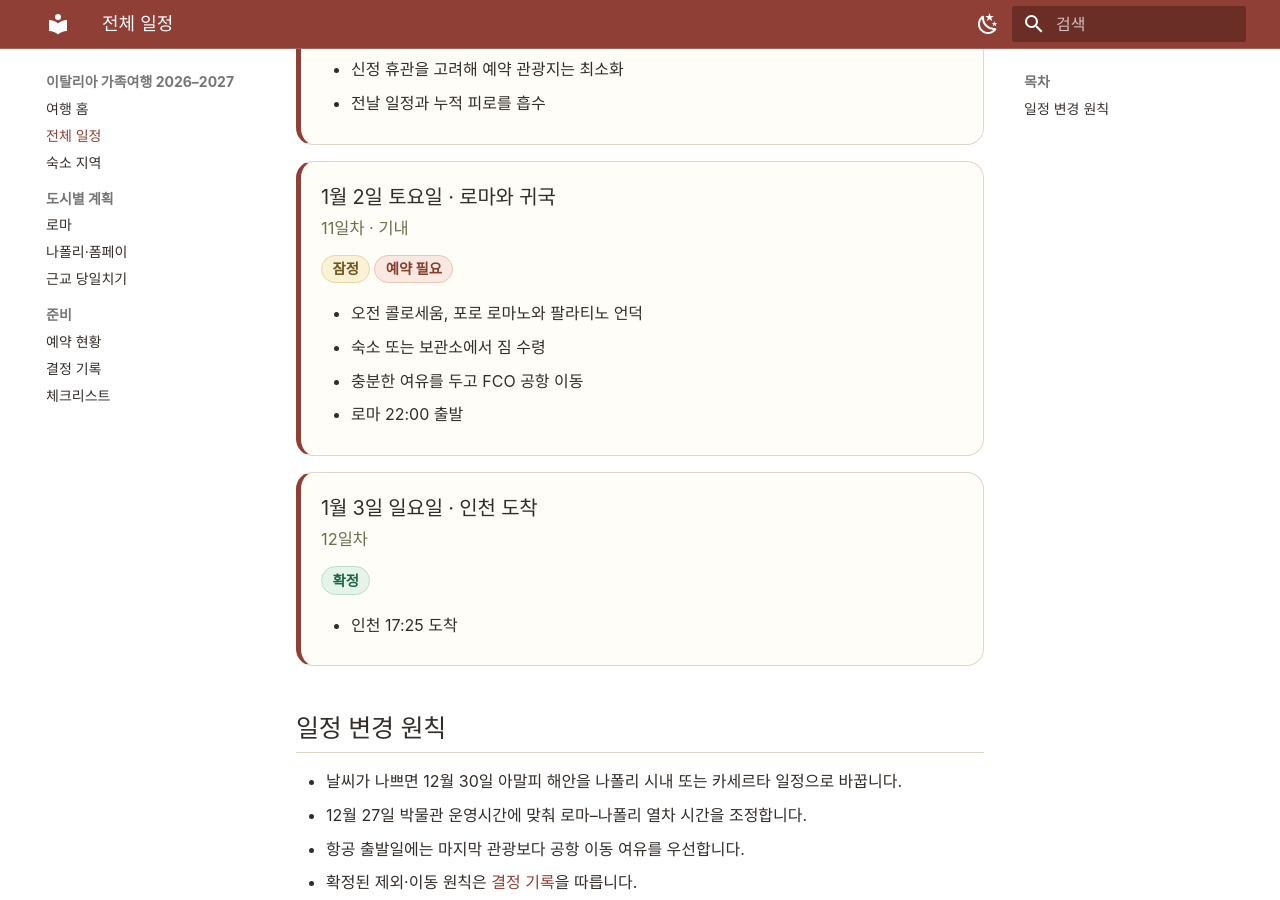
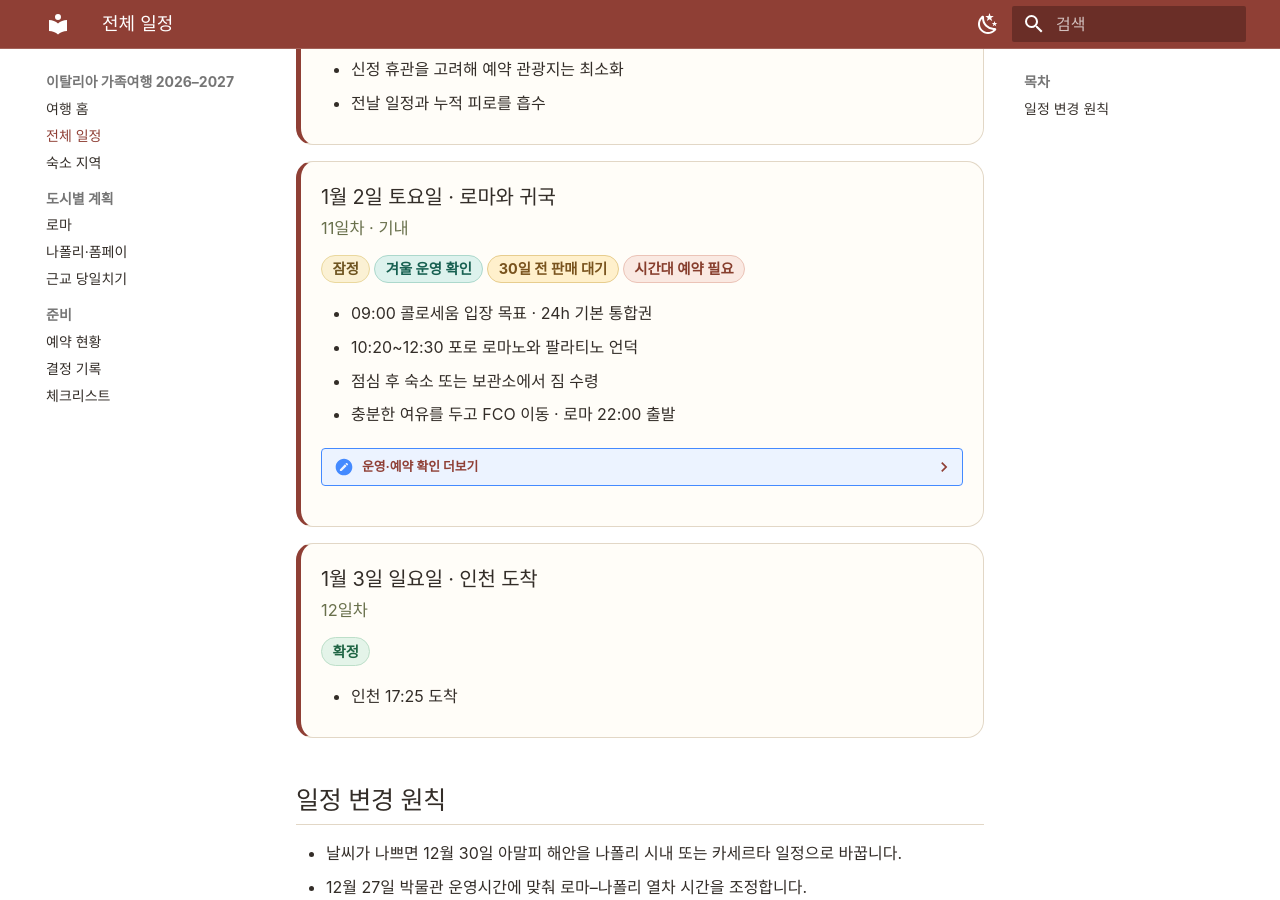
Before and after one commit to Jaeho211/italy-family-trip-2026, an MkDocs documentation site: the page built from docs/itinerary.md, in a window 1280 px wide and 900 px high, scrolled down 3601 px. Built offline with MkDocs 1.6.1 and Material for MkDocs 9.7.7, drawn with Linux system fonts in a browser that asks for light colours.

Commit message:
docs: specify Jan 2 Colosseum reservation

```diff
--- a/docs/itinerary.md
+++ b/docs/itinerary.md
@@ -213,13 +213,25 @@
 <div class="day-card">
   <h3>1월 2일 토요일 · 로마와 귀국</h3>
   <p class="day-card__meta">11일차 · 기내</p>
-  <span class="status tentative">잠정</span><span class="status booking">예약 필요</span>
+  <span class="status tentative">잠정</span><span class="status verified">겨울 운영 확인</span><span class="status waiting">30일 전 판매 대기</span><span class="status booking">시간대 예약 필요</span>
   <ul>
-    <li>오전 콜로세움, 포로 로마노와 팔라티노 언덕</li>
-    <li>숙소 또는 보관소에서 짐 수령</li>
-    <li>충분한 여유를 두고 FCO 공항 이동</li>
-    <li>로마 22:00 출발</li>
+    <li>09:00 콜로세움 입장 목표 · 24h 기본 통합권</li>
+    <li>10:20~12:30 포로 로마노와 팔라티노 언덕</li>
+    <li>점심 후 숙소 또는 보관소에서 짐 수령</li>
+    <li>충분한 여유를 두고 FCO 이동 · 로마 22:00 출발</li>
   </ul>
+  <details class="day-details">
+    <summary>운영·예약 확인 더보기</summary>
+    <ul>
+      <li>겨울 운영: 콜로세움 08:30 개장 · 포로·팔라티노 09:00 개장 · 16:30 폐장</li>
+      <li>콜로세움 입장 시간대 예약은 의무이며 방문 30일 전 판매 시작</li>
+      <li>2027년 1월 2일 표는 2026년 12월 3일경부터 공식 판매창 확인</li>
+      <li>기본 24h 통합권은 콜로세움 1·2층, 박물관, 포로 로마노와 팔라티노 포함</li>
+      <li>어린이 무료 대상도 입장권과 연령 증빙이 필요하며 발급 절차는 판매 시 재확인</li>
+      <li>기명식 티켓이므로 가족 4명의 같은 시간대와 이름을 확인</li>
+    </ul>
+    <p><a href="https://colosseo.it/en/opening-times-and-tickets/" target="_blank" rel="noopener">콜로세움 공식 운영·티켓 안내</a> · <a href="https://ticketing.colosseo.it/en" target="_blank" rel="noopener">공식 예매처</a> · <a href="https://github.com/Jaeho211/italy-family-trip-2026/blob/main/research/colosseum-2027-01-02.md" target="_blank" rel="noopener">상세 조사 보기</a></p>
+  </details>
 </div>
 
 <div class="day-card">
```
